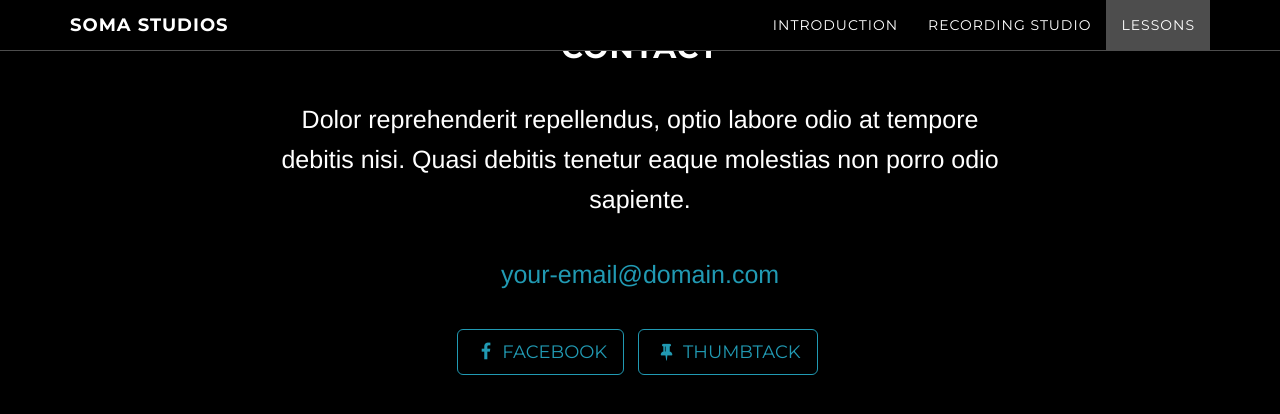
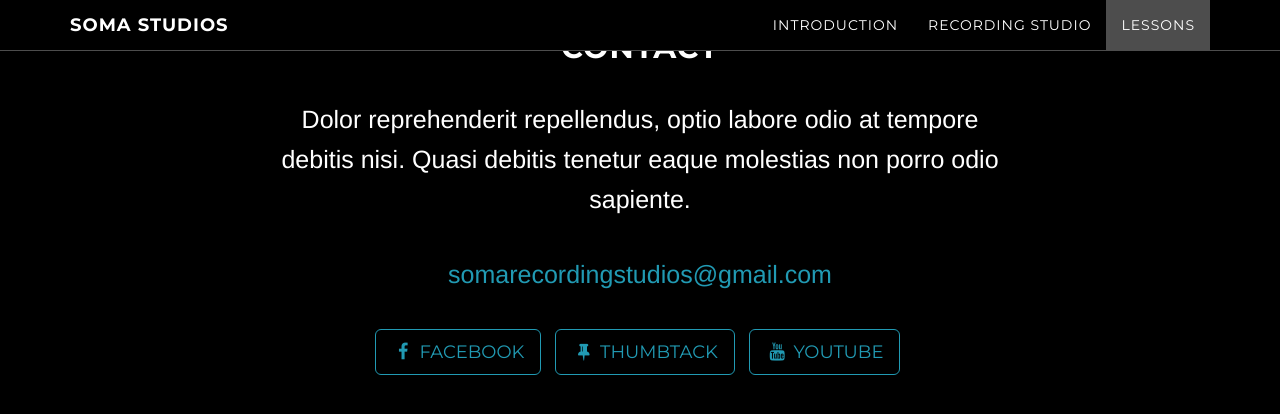
Before and after one commit to zackhanni/Soma-website-classic, a Jekyll site: the page built from index.html, in a window 1280 px wide and 900 px high, scrolled down 7696 px. Shown: the top 414 px of the window. Built offline with Jekyll 4.4.1, drawn with Linux system fonts in a browser that asks for light colours; some of the changed text lies outside the part shown.

Commit message:
Updates to _config.yml

```diff
--- a/_config.yml
+++ b/_config.yml
@@ -1,6 +1,6 @@
 # Site settings
 title: Soma Studios
-email: your-email@domain.com
+email: somarecordingstudios@gmail.com
 url: "http://zackhanni.github.io" # the base hostname & protocol for your site
 description: > # this means to ignore newlines until "baseurl:"
   Write an awesome description for your new site here. You can edit this
@@ -11,7 +11,7 @@ twitter_username: somaaamusic
 github_username:  zackhanni
 
 # Footer settings
-footer: Your Website
+footer: Soma Studios
 
 # Social networks usernames (many more available: google-plus, flickr, dribbble, pinterest, instagram, tumblr, linkedin, etc.)
 social:
@@ -19,6 +19,8 @@ social:
     url: https://facebook.com/somaaamusic
   - title: thumbtack
     url: https://www.thumbtack.com/profile/services/2PD0eXy78jLD6A
+  - title: youtube
+    url: https://www.youtube.com/user/basscreators
 
 # Build settings
 markdown: kramdown
```
